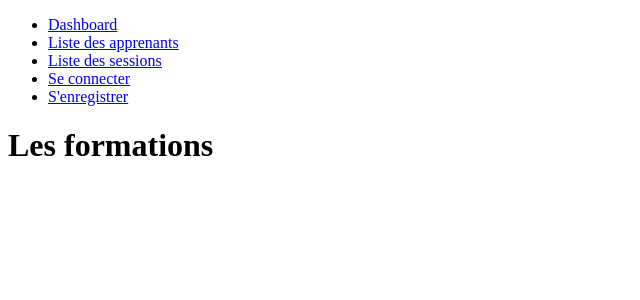
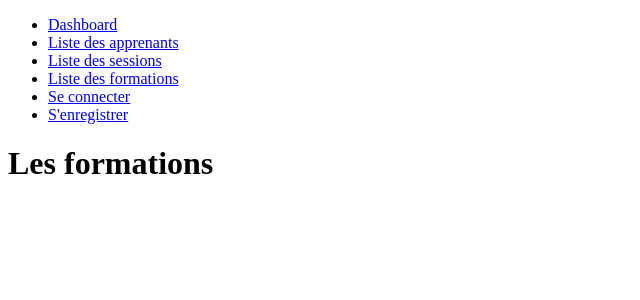
Before and after one commit to AnotheerDev/Sessions, a Symfony app: template templates/formation/index.html.twig in a window 1280 px wide. Shown: the top 300 px of the page, without its empty margins (0-640 px from the left). Run offline with Twig, Linux system fonts and the light colour scheme; the template is opened without the code that fills it, so the values that code supplies are empty; some libraries are stand-ins or nearby versions.

Commit message:
add link to Liste des formations

```diff
--- a/templates/base.html.twig
+++ b/templates/base.html.twig
@@ -20,6 +20,8 @@
                 <li><a href="{{ path('app_category') }}">Dashboard</a></li>
                 <li><a href="{{ path('app_showListUser') }}">Liste des apprenants</a></li>
                 <li><a href="{{ path('app_session') }}">Liste des sessions </a></li>
+                <li><a href="{{ path('app_formation') }}">Liste des formations </a></li>
+
                 {% if app.user %}
                     <li><a href="{{ path('app_logout') }}">Se déconnecter</a></li>
                 {% else %}
```
